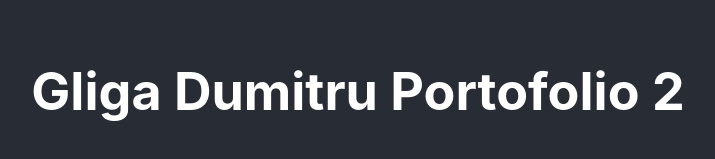
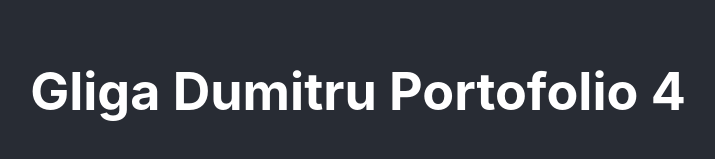
Before and after one commit to GligaDumitru/portofolio, a React (Create React App) app: page / in a window 1280 px wide. Shown: the part 469-628 px from the top of the page, without its empty margins (282-997 px from the left). Built offline with nearby package versions, Linux system fonts and the light colour scheme.

Commit message:
more changes

```diff
--- a/src/App.js
+++ b/src/App.js
@@ -7,7 +7,7 @@ function App() {
     <div className='App'>
       <header className='App-header'>
         <img src={logo} className='App-logo' alt='logo' />
-        <h1>Gliga Dumitru Portofolio 2</h1>
+        <h1>Gliga Dumitru Portofolio 4</h1>
       </header>
     </div>
   );
```
